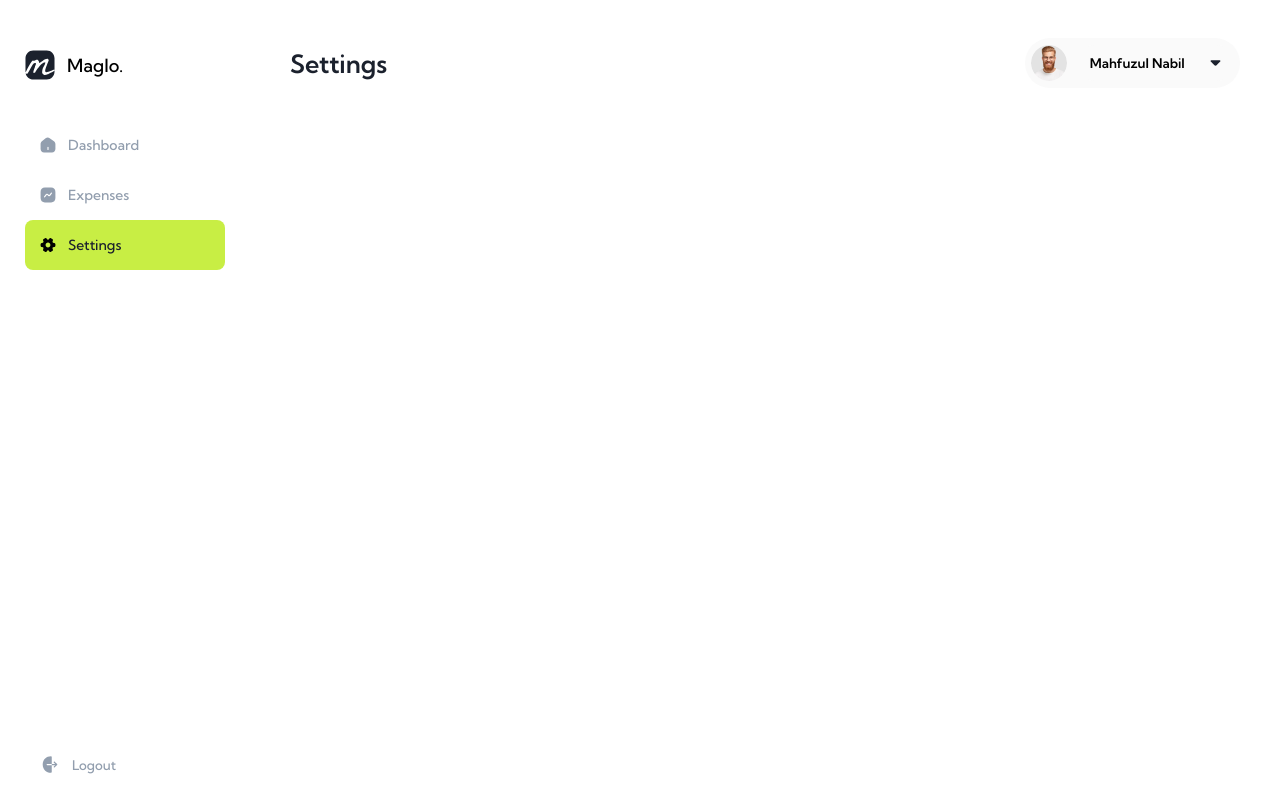
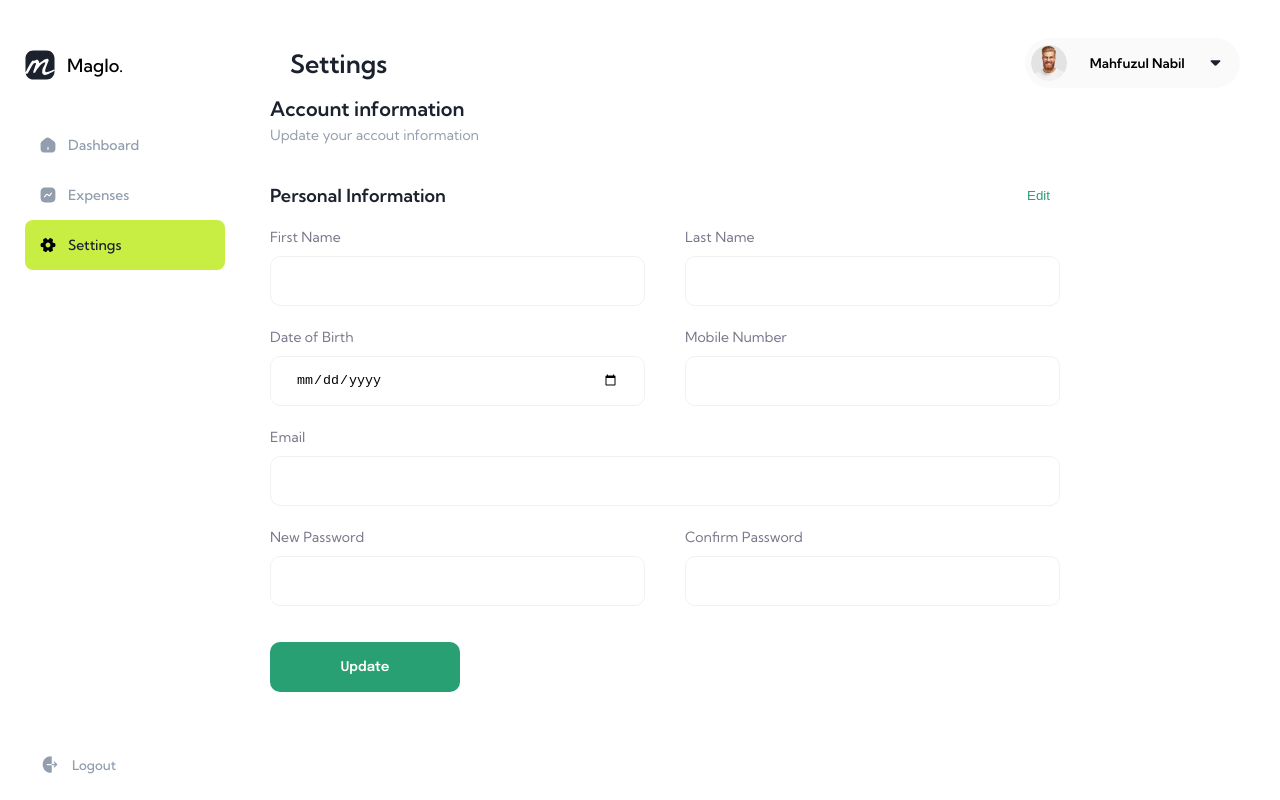
Before and after one commit to antmensch/React-Expense-Tracker, a React (Create React App) app: page /settings in a window 1280 px wide. Built offline with nearby package versions, Linux system fonts and the light colour scheme.

Commit message:
settings page styling

```diff
--- a/src/App.css
+++ b/src/App.css
@@ -1,4 +1,4 @@
-@import url('https://fonts.googleapis.com/css2?family=Kumbh+Sans:wght@300;400;500;600;700&display=swap');
+@import url('https://fonts.googleapis.com/css2?family=Epilogue:wght@600&family=Kumbh+Sans:wght@300;400;500;600;700&display=swap');
 
 * {
   margin: 0;
--- a/src/App.js
+++ b/src/App.js
@@ -7,6 +7,7 @@ import {Navigate, Route, Routes, useLocation} from 'react-router-dom';
 import Signin from './components/Login/Signin/Signin'
 import Signup from './components/Login/Signup/Signup'
 import Expenses from './components/Expenses/Expenses';
+import Settings from './components/Settings/Settings';
 import {getTestExpenses, getTestRecurringExpenses} from './testdata';
 
 function App() {
@@ -78,6 +79,7 @@ function App() {
               <Dashboard expenses={expenses} recurringExpenses={recurringExpenses} receiveExpences={'a'} />
               } />
             <Route path="/expenses" element={JSON.stringify(expenses) == '{}' ? <p>Loading data</p> : <Expenses expenses={expenses} />} />
+            <Route path="/settings" element={<Settings />} />
             <Route path="/login" element={<Signin />}/>
             <Route path="/signup" element={<Signup />} />
           </Routes>
--- /dev/null
+++ b/src/components/Settings/Settings.css
@@ -0,0 +1,92 @@
+.settings--header  {
+    padding: 0 20px;
+}
+
+.settings--heading {
+    font-weight: 600;
+    font-size: 1.429rem;
+    color: #1B212D;
+    margin-bottom: 5px;
+}
+
+.settings--subheading {
+    font-weight: 400;
+    font-size: 1rem;
+    color: #929EAE;
+    margin-bottom: 40px;
+}
+
+.settings--formHeader {
+    padding: 0 20px;
+    margin-right: 200px;
+    display: flex;
+    justify-content: space-between;
+    align-items: center;
+}
+
+.settings--formHeading {
+    font-weight: 600;
+    font-size: 1.29rem;
+    color: #1B212D;
+}
+
+.settings--editButton {
+    border: none;
+    background-color: transparent;
+    color: #29A073;
+    cursor: pointer;
+    padding: 0 10px;
+}
+
+.settings--form {
+    display: grid;
+    grid-template-columns: 1fr 1fr;
+    grid-template-rows: repeat(5, 80px);
+    row-gap: 20px;
+    justify-items: center;
+    align-items: center;
+    height: 600px;
+    margin-right: 200px;
+    padding-top: 20px;
+}
+
+.settings--form-emailContainer {
+    grid-column-start: 0;
+    grid-column-end: span 2;
+}
+
+.settings--form-container {
+    display: flex;
+    flex-direction: column;
+    width: 100%;
+    padding: 0 20px;
+}
+
+.settings--form-input {
+    border-radius: 10px;
+    border: 1px solid #f1f1f3;
+    width: 100%;
+    height: 50px;
+    padding: 0 25px;
+}
+
+.settings--form-label {
+    color: #78778B;
+    margin-bottom: 10px;
+}
+
+.settings--form-buttonContainer {
+    display: block;
+}
+
+.settings--form-updateButton {
+    width: 190px;
+    height: 50px;
+    background-color: #29A073;
+    color: #fff;
+    border: none;
+    border-radius: 10px;
+    cursor: pointer;
+    font-family: 'Epilogue', sans-serif;
+    font-weight: 600;
+}
--- /dev/null
+++ b/src/components/Settings/Settings.js
@@ -0,0 +1,70 @@
+import React from 'react';
+import './Settings.css';
+
+function Settings() {
+
+  function handleUpdateClick(e) {
+    e.preventDefault();
+  }
+  return (
+    <>
+    <div className='settings--header'>
+      <h3 className='settings--heading'>Account information</h3>
+      <p className='settings--subheading'>Update your accout information</p>
+    </div>
+
+    <div className='settings--formHeader'>
+      <h4 className='settings--formHeading'>Personal Information</h4>
+      <button className='settings--editButton'>Edit</button>
+    </div>
+
+    <form className='settings--form'>
+
+      <div className="settings--form-container">
+        <label htmlFor='firstName' className='settings--form-label settings--form-firstNameLabel'>First Name</label>
+        <input id="firstName" type="text" className="settings--form-firstName settings--form-input" />
+      </div>
+
+      <div className="settings--form-container">
+        <label htmlFor="lastName" className='settings--form-label settings--form-lastNameLabel'>Last Name</label>
+        <input type="text" className="settings--form-lastName settings--form-input" id="lastName" />
+      </div>
+
+      <div className="settings--form-container">
+        <label htmlFor="birthDate" className="settings--form-label settings--form-birthDateLabel">Date of Birth</label>
+        <input type="date" className="settings--form-birthDate settings--form-input" id="birthDate" />
+      </div>
+
+      <div className="settings--form-container">
+        <label htmlFor="mobile" className="settings--form-label settings--form-mobileLabel">Mobile Number</label>
+        <input type="tel" className="settings--form-mobile settings--form-input" id="mobile" pattern='[0-9]{3}-[0-9]{2}-[0-9]{3}'/>
+      </div>
+
+      <div className="settings--form-emailContainer settings--form-container">
+        <label htmlFor="email" className="settings--form-label settings--form-emailLabel">Email</label>
+        <input type="email" className="settings--form-email settings--form-input" id="email" />
+      </div>
+
+      <div className="settings--form-container">
+        <label htmlFor="newPassword" className="settings--form-label settings--form-newPasswordLabel">New Password</label>
+        <input type="password" className="settings--form-newPassword settings--form-input" id="newPassword" />
+      </div>
+
+      <div className="settings--form-container">
+        <label htmlFor="confirmPassword" className="settings--form-label settings--form-confirmPasswordLabel">Confirm Password</label>
+        <input type="password" className="settings--form-confirmPassword settings--form-input" id="confirmPassword" />
+      </div>
+
+      <div className="settings--form-container settings--form-buttonContainer">
+        <button className='settings--form-updateButton' onClick={e => handleUpdateClick(e)}>Update</button>
+      </div>
+
+
+
+    </form>
+
+    </>
+  )
+}
+
+export default Settings
```
